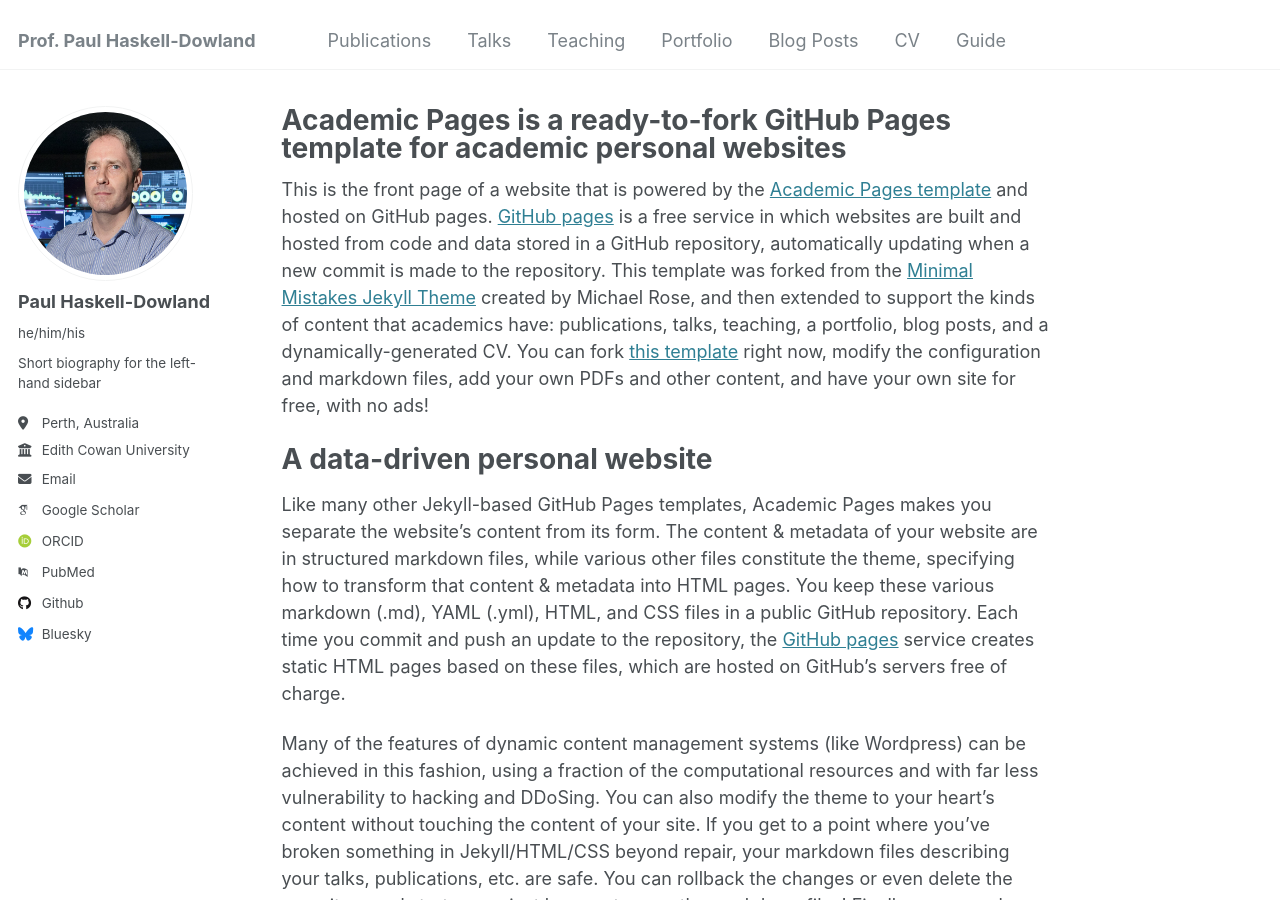
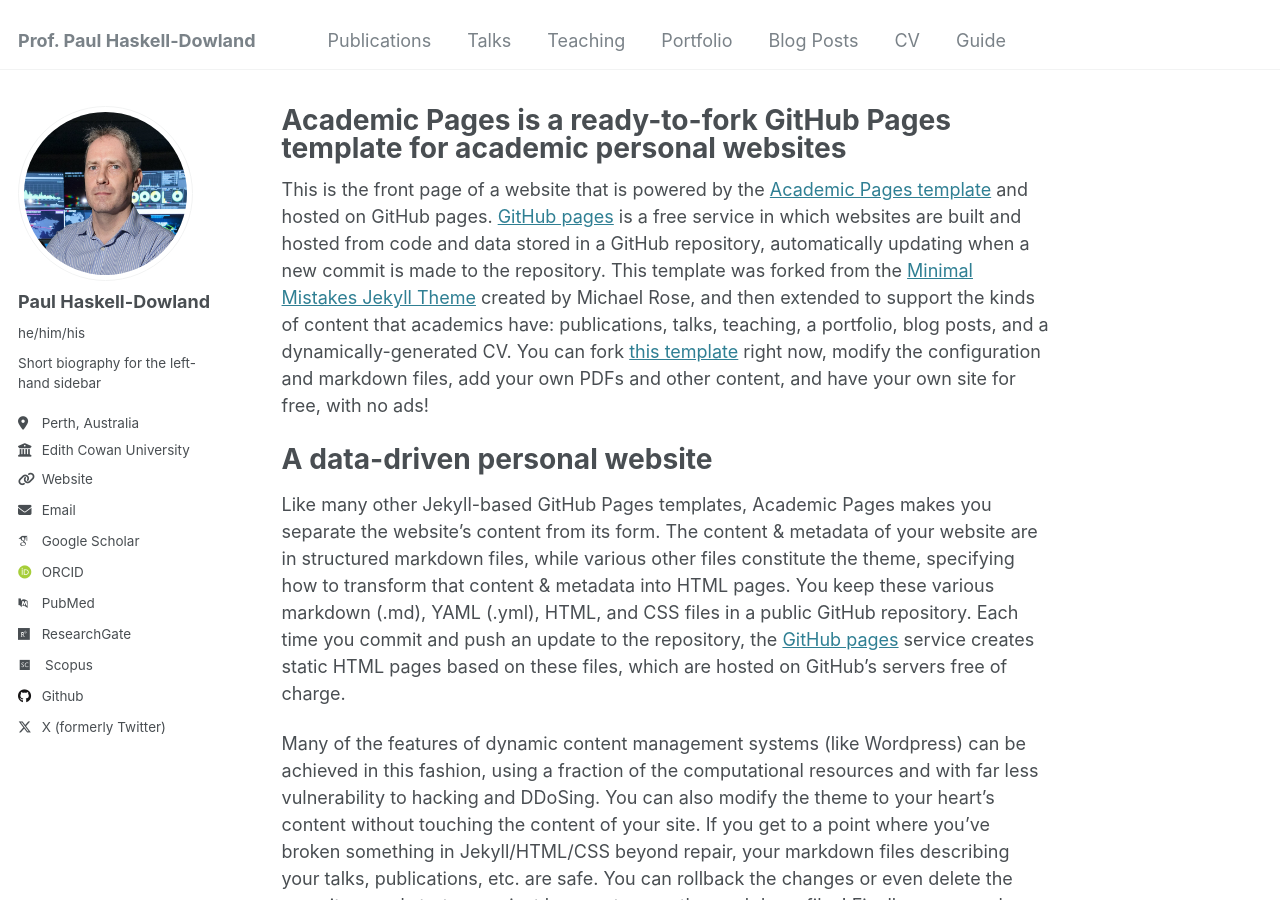
Before and after one commit to pdowland/phdweb, a Jekyll site: the page built from _pages/about.md, in a window 1280 px wide and 900 px high. Built offline with Jekyll 4.4.1, drawn with Linux system fonts in a browser that asks for light colours; some web fonts are replaced; part of the change alters nothing that is shown.

Commit message:
Update _config.yml

```diff
--- a/_config.yml
+++ b/_config.yml
@@ -27,29 +27,29 @@ author:
   bio              : "Short biography for the left-hand sidebar"
   location         : "Perth, Australia"
   employer         : "Edith Cowan University"
-  uri              : # URL
+  uri              : "https://www.ecu.edu.au/schools/science/staff/profiles/associate-deans/dr-paul-haskell-dowland"
   email            : "p.haskelldowland@ecu.edu.au"
 
   # Academic websites
   arxiv            : # URL - Update with the correct link to your profile
-  googlescholar    : "https://scholar.google.com/citations?user=PS_CX0AAAAAJ"
+  googlescholar    : "https://scholar.google.com/citations?user=vNCUqkMAAAAJ"
   impactstory      : # URL
-  orcid            : "http://orcid.org/yourorcidurl"
+  orcid            : "https://orcid.org/0000-0003-1365-0929"
   semantic         : # URL
   pubmed           : "https://www.ncbi.nlm.nih.gov/pubmed/?term=john+snow"
-  researchgate     : # URL
-  scopus           : # URL
+  researchgate     : "https://www.researchgate.net/profile/Paul_Haskell-Dowland"
+  scopus           : "https://www.scopus.com/authid/detail.uri?authorId=6602725125"
 
   # Repositories and software development
   bitbucket        : # Username - Update with your username on the site
   codepen          : # Username
   dribbble         : # Username
-  github           : "academicpages"
+  github           : "pdowland"
   kaggle           : # Username
   stackoverflow    : # User number or user number and name (i.e., use "1" or "1/jeff-atwood")
 
   # Social media
-  bluesky          : "bsky.app" # Replace this with you Bluesky username
+  bluesky          : # Replace this with you Bluesky username
   facebook         : # Username
   flickr           : # Username
   foursquare       : # Username
@@ -66,7 +66,7 @@ author:
   steam            : # Username
   telegram         : # URL
   tumblr           : # Username
-  twitter          : # Username for X / Twitter
+  twitter          : "pdowland"
   vine             : # Username
   weibo            : # Username
   wikipedia        : # Username
```
